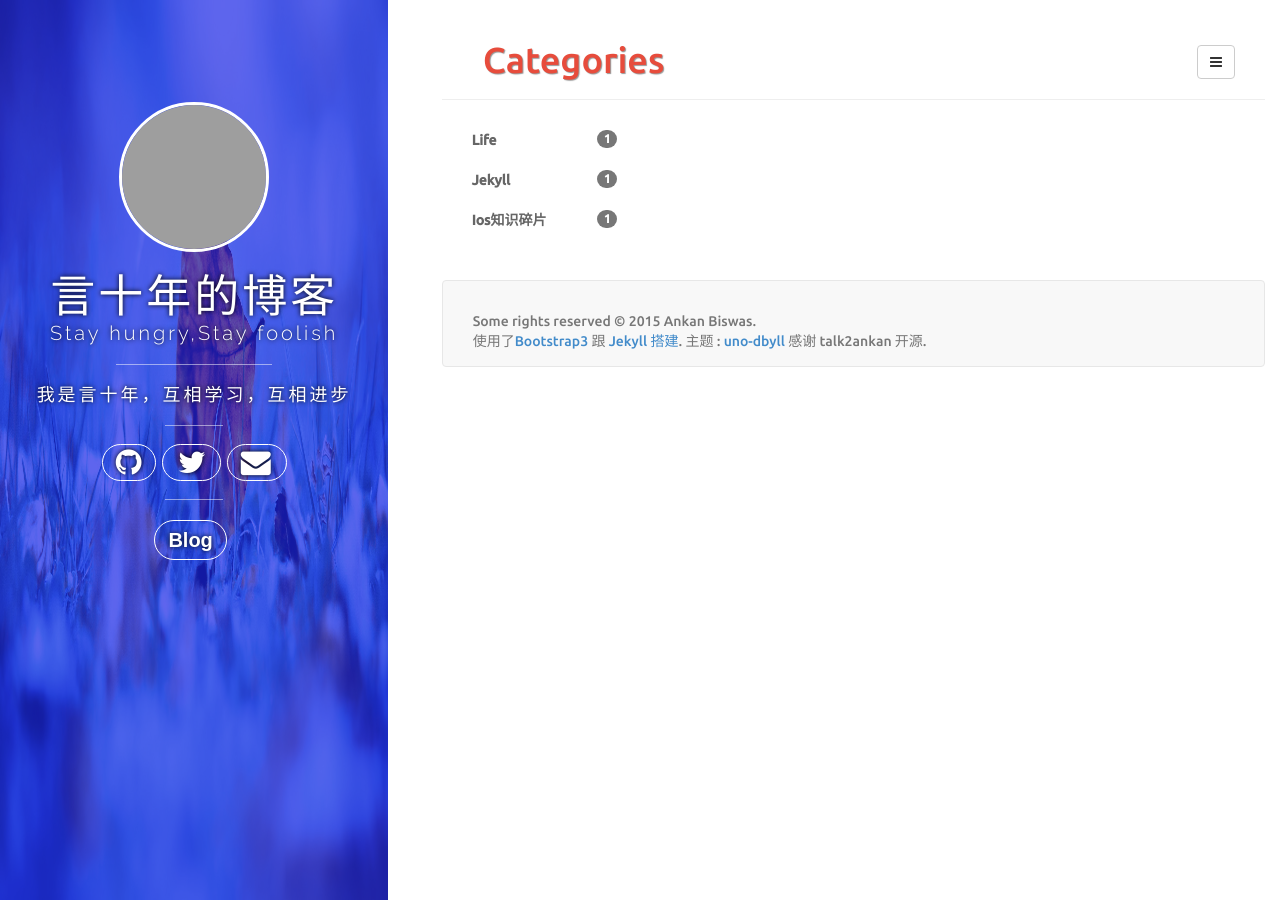
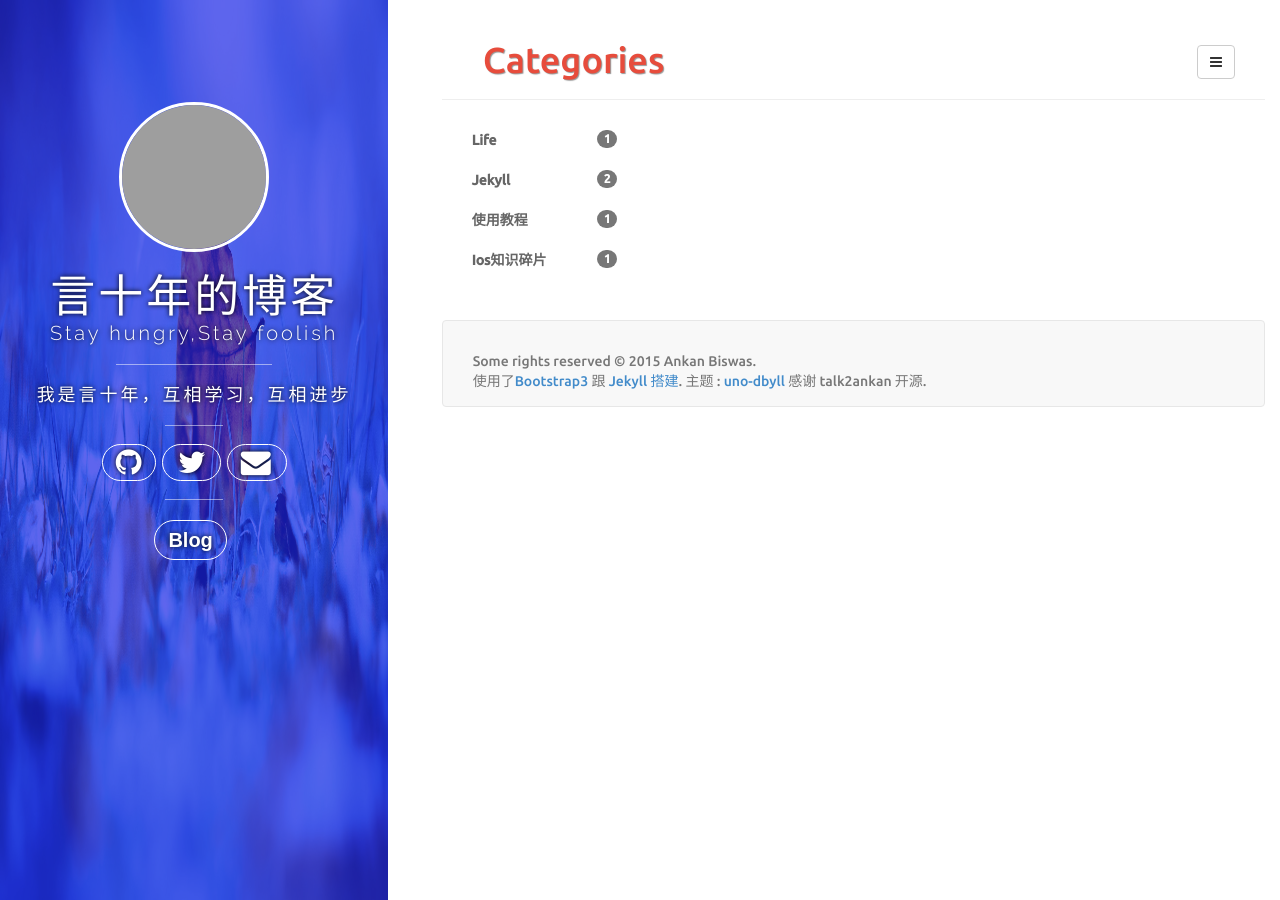
Before and after one commit to yanshinian/yanshinian.github.io, a Jekyll site: the page built from categories.html, in a window 1280 px wide. Built offline with Jekyll 4.4.1, drawn with Linux system fonts in a browser that asks for light colours; Markdown is read by kramdown in place of the engine named in the settings; comment, search, counter and statistics services are not loaded; grey boxes are pictures that could not be loaded.

Commit message:
bug修复

```diff
--- a/_posts/2015-04-05-jekyll.markdown
+++ b/_posts/2015-04-05-jekyll.markdown
@@ -3,8 +3,8 @@ layout: post
 title:  "搭建jekyll博客"
 category: jekyll
 date:   2015-04-03 02:15:48
-categories: jekyll
-com.wowsai.${PRODUCT_NAME:rfc1034identifier}
+categories: jekyll 使用教程
+
 ---
 jekyll是什麼？？
 
```
